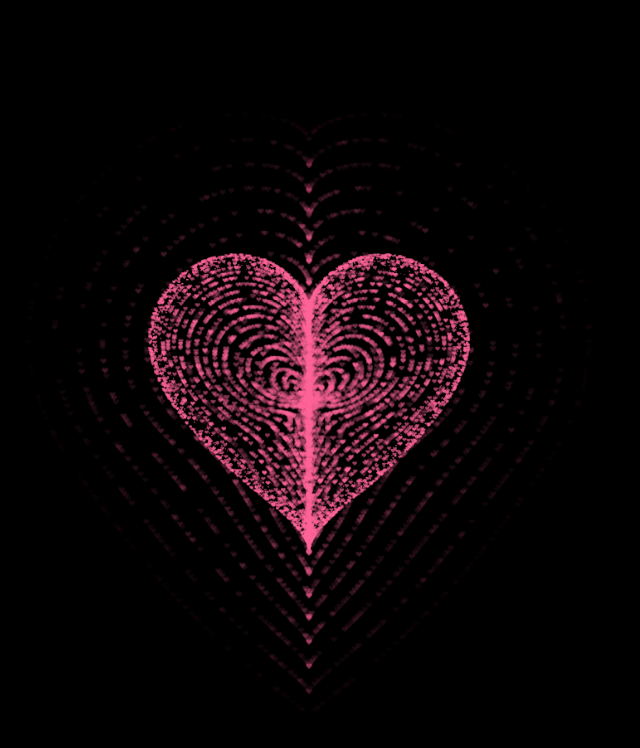
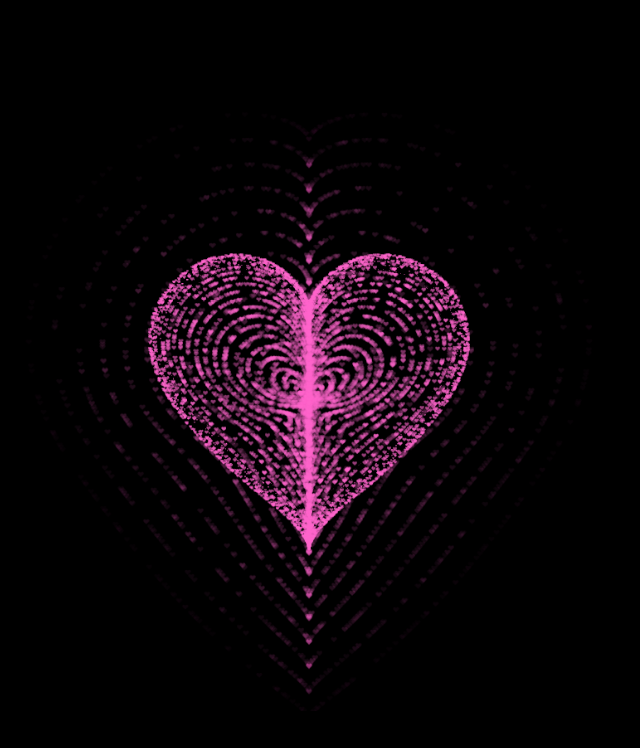
Before and after one commit to NNQBoss/trend-code-thu-khoa-ly, a plain HTML site: page index.html in a window 1280 px wide. Shown: the whole page, without its empty margins (331-971 px from the left). Drawn offline with Linux system fonts and the light colour scheme; animation ran at ten frames a second.

Commit message:
Update index.html

```diff
--- a/index.html
+++ b/index.html
@@ -235,7 +235,7 @@
         }
         context.closePath();
         // create the fill
-        context.fillStyle = '#FF6699';
+        context.fillStyle = '#FF66CC';
         context.fill();
         // create the image
         var image = new Image();
```
